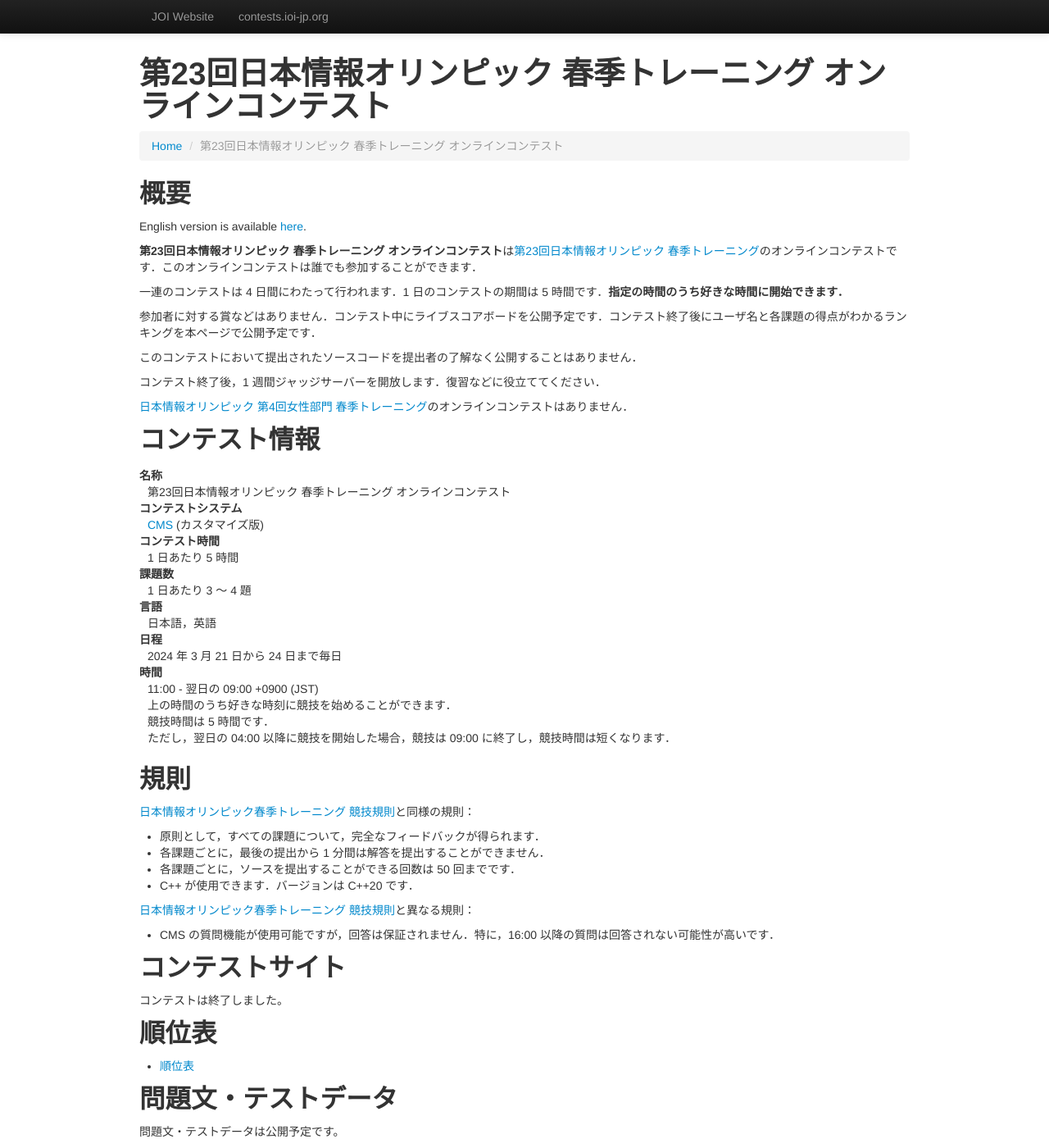
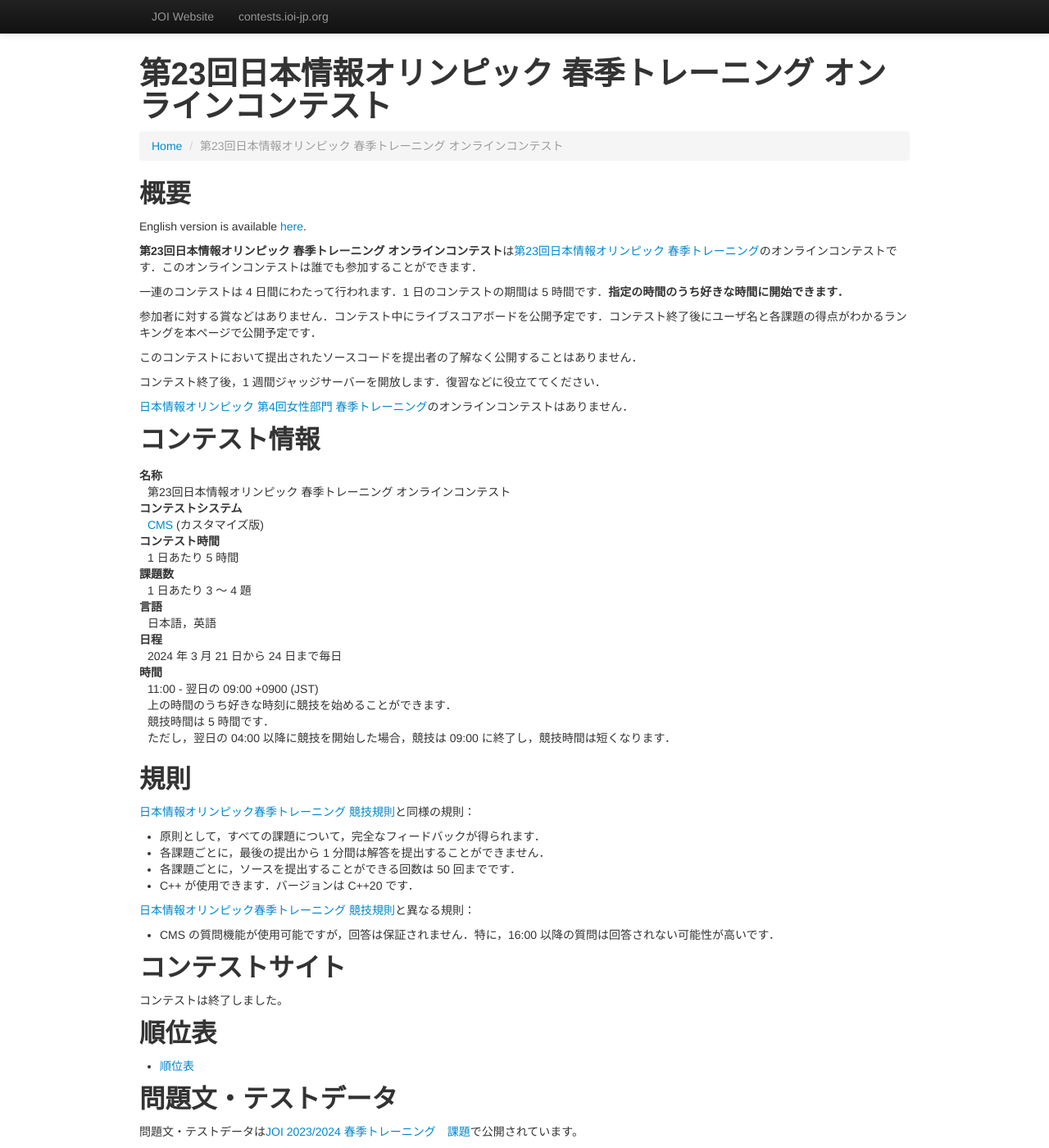
Before and after one commit to jcioi/joi-contests-site, a Jekyll site: the page built from joi-sp-2024/index.md, in a window 1280 px wide and 1400 px high. Shown: the whole window at 82% size. Built offline with Jekyll 4.4.1, drawn with Linux system fonts in a browser that asks for light colours.

Commit message:
updated joi-sp-2024

```diff
--- a/joi-sp-2024/index.md
+++ b/joi-sp-2024/index.md
@@ -73,4 +73,4 @@ English version is available [here](./index-en.html).
 
 ## 問題文・テストデータ
 
-問題文・テストデータは公開予定です。
+問題文・テストデータは[JOI 2023/2024 春季トレーニング　課題](https://www2.ioi-jp.org/camp/2024/2024-sp-tasks/)で公開されています。
```
Also changed, not shown: joi-sp-2024/index-en.md (+2 -1 lines).
